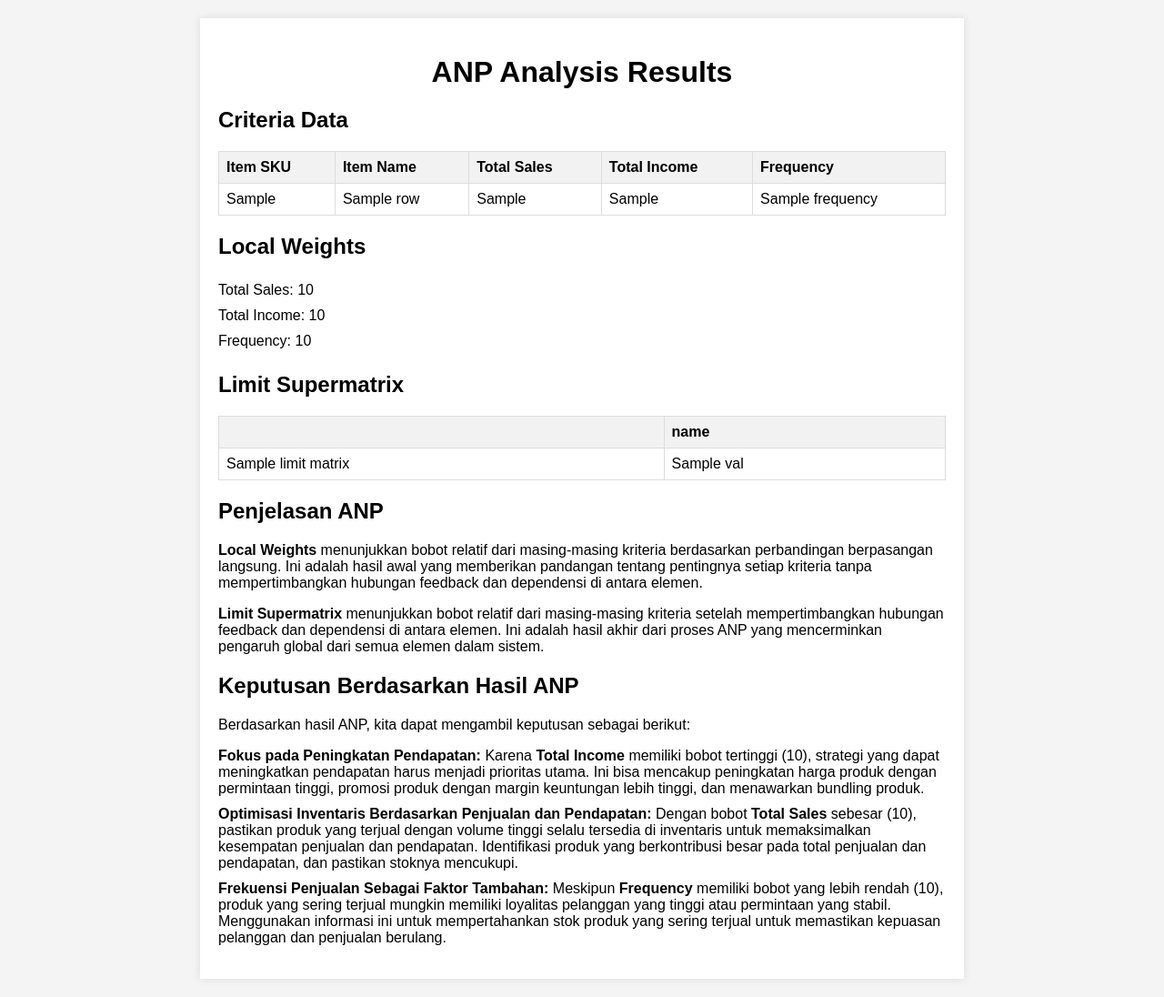
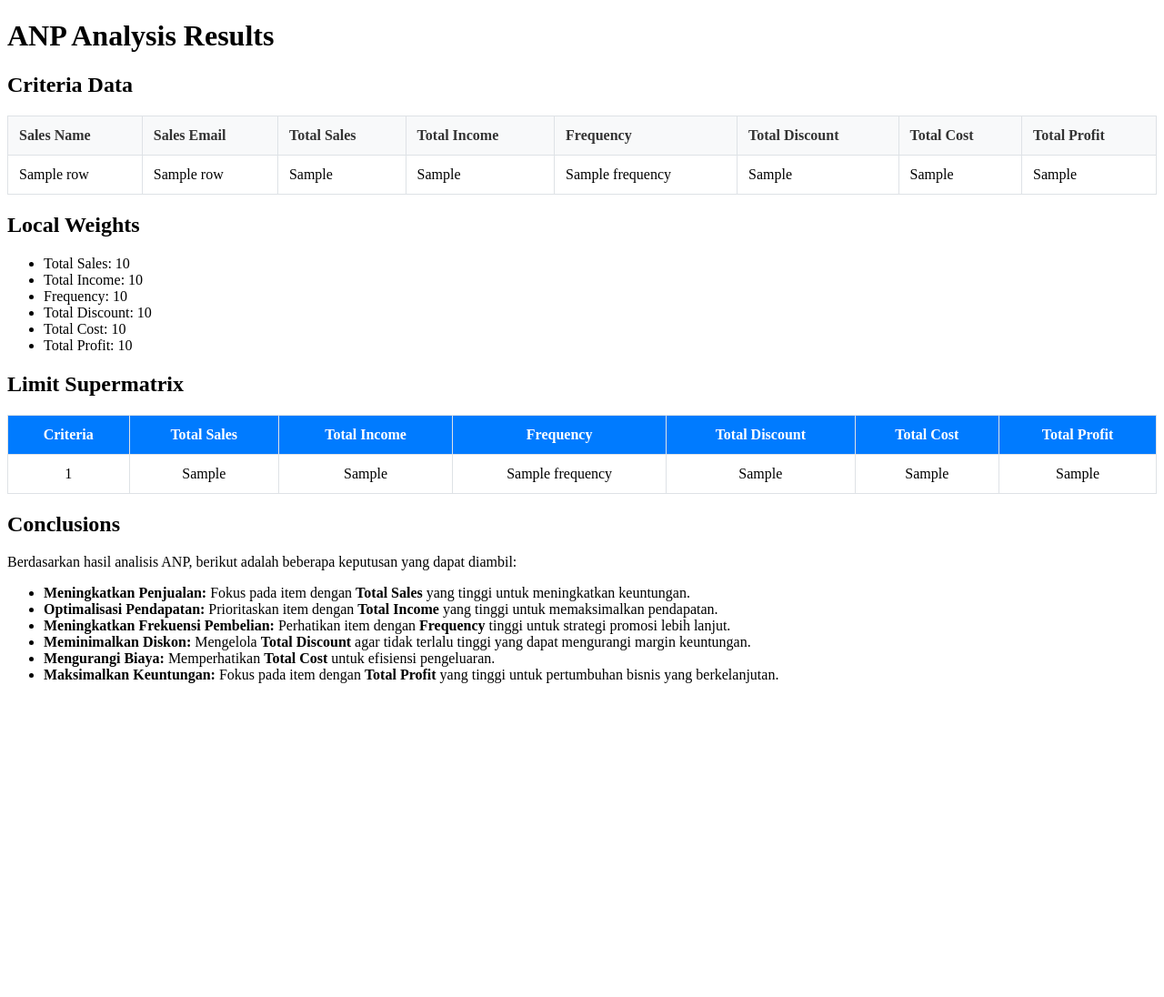
Before and after one commit to mensafri/anp-data-toko, a Flask app: template templates/index.html in a window 1280 px wide. Shown: the whole page at 91% size. After the commit the page ends 751 px from the top, so only its background shows below. Run offline with Flask 2, Linux system fonts and the light colour scheme; the template is opened without the code that fills it: most values are stand-ins (such as "Sample title", 1, 10 or a date in 2020).

Commit message:
update criteria and matrix to 5

```diff
--- a/app.py
+++ b/app.py
@@ -6,32 +6,41 @@ app = Flask(__name__)
 
 
 def calculate_anp():
-    # Membaca file CSV
-    file_path = 'data/Penjualan_Item_berdasarkan_Tanggal-2024-07-01__2024-07-05.csv'
-    data = pd.read_csv(file_path)
+    # Membaca file Excel
+    file_path = 'data/Rincian_Penjualan-2024-07-15__2024-07-21.xlsx'
+    data = pd.read_excel(file_path)
 
     # Mengumpulkan data berdasarkan kriteria
-    total_sales_per_item = data.groupby('item sku')['qty'].sum()
-    total_income_per_item = data.groupby('item sku')['amount'].sum()
-    frequency_per_item = data['item sku'].value_counts()
+    total_sales_per_item = data.groupby('sales name')['subtotal'].sum()
+    total_income_per_item = data.groupby('sales name')['total amount'].sum()
+    frequency_per_item = data['sales name'].value_counts()
+    total_discount_per_item = data.groupby('sales name')['discount'].sum()
+    total_cost_per_item = data.groupby('sales name')['product cost'].sum()
+    total_profit_per_item = data.groupby('sales name')['nett profit'].sum()
 
     # Mengambil nama item
     item_names = data.drop_duplicates(
-        'item sku')[['item sku', 'item name']].set_index('item sku')
+        'sales name')[['sales name', 'sales email']].set_index('sales name')
 
     # Menggabungkan semua data ke dalam satu DataFrame
     criteria_data = pd.DataFrame({
-        'Item Name': item_names['item name'],
+        'Sales Name': item_names['sales email'],
         'Total Sales': total_sales_per_item,
         'Total Income': total_income_per_item,
-        'Frequency': frequency_per_item
+        'Frequency': frequency_per_item,
+        'Total Discount': total_discount_per_item,
+        'Total Cost': total_cost_per_item,
+        'Total Profit': total_profit_per_item
     }).reset_index()
 
-    # Membuat matriks perbandingan berpasangan
+    # Membuat matriks perbandingan berpasangan (contoh asumsi)
     pairwise_matrix = np.array([
-        [1, 1/2, 3],
-        [2, 1, 4],
-        [1/3, 1/4, 1]
+        [1, 1/3, 3, 1/2, 4, 1/4],
+        [3, 1, 5, 2, 6, 1/2],
+        [1/3, 1/5, 1, 1/4, 2, 1/5],
+        [2, 1/2, 4, 1, 5, 1/3],
+        [1/4, 1/6, 1/2, 1/5, 1, 1/6],
+        [4, 2, 5, 3, 6, 1]
     ])
 
     # Normalisasi matriks perbandingan berpasangan
@@ -44,6 +53,9 @@ def calculate_anp():
     supermatrix = np.array([
         local_weights,
         local_weights,
+        local_weights,
+        local_weights,
+        local_weights,
         local_weights
     ])
 
@@ -51,8 +63,10 @@ def calculate_anp():
     limit_supermatrix = np.linalg.matrix_power(supermatrix, 100)
 
     # Membuat DataFrame untuk limit supermatrix dengan label kolom dan baris yang deskriptif
-    limit_supermatrix_df = pd.DataFrame(limit_supermatrix, columns=[
-                                        'Total Sales', 'Total Income', 'Frequency'], index=['Total Sales', 'Total Income', 'Frequency'])
+    limit_supermatrix_df = pd.DataFrame(limit_supermatrix,
+                                        columns=['Total Sales', 'Total Income', 'Frequency',
+                                                 'Total Discount', 'Total Cost', 'Total Profit'],
+                                        index=['Total Sales', 'Total Income', 'Frequency', 'Total Discount', 'Total Cost', 'Total Profit'])
 
     return criteria_data, local_weights, limit_supermatrix_df
 
--- a/static/css/styles.css
+++ b/static/css/styles.css
@@ -1,23 +1,3 @@
-body {
-	font-family: Arial, sans-serif;
-	background-color: #f4f4f4;
-	margin: 0;
-	padding: 20px;
-}
-
-.container {
-	max-width: 800px;
-	margin: auto;
-	background: white;
-	padding: 20px;
-	box-shadow: 0 0 10px rgba(0, 0, 0, 0.1);
-}
-
-h1 {
-	text-align: center;
-	margin-bottom: 20px;
-}
-
 table {
 	width: 100%;
 	border-collapse: collapse;
@@ -27,33 +7,46 @@ table {
 table,
 th,
 td {
-	border: 1px solid #ddd;
+	border: 1px solid #dee2e6;
+	border-spacing: 0; /* Pastikan tidak ada jarak antar sel tabel */
 }
 
 th,
 td {
-	padding: 8px;
+	padding: 12px;
 	text-align: left;
+	vertical-align: middle; /* Pastikan teks di dalam sel tabel tidak terjepit */
 }
 
 th {
+	background-color: #f8f9fa;
+	color: #333;
+	font-weight: bold;
+}
+
+tr:nth-child(even) {
 	background-color: #f2f2f2;
 }
 
-#weights-section ul {
-	list-style-type: none;
-	padding: 0;
+#limit-supermatrix-table {
+	width: 100%; /* Pastikan tabel menggunakan lebar penuh container */
 }
 
-#weights-section ul li {
-	padding: 5px 0;
+#limit-supermatrix-table th,
+#limit-supermatrix-table td {
+	padding: 12px;
+	text-align: center; /* Sesuaikan teks tabel ke tengah untuk tampilan yang konsisten */
 }
 
-#decision-section ul {
-	list-style-type: none;
-	padding: 0;
+#limit-supermatrix-table th {
+	background-color: #007bff;
+	color: #ffffff;
 }
 
-#decision-section ul li {
-	margin-bottom: 10px;
+#limit-supermatrix-table tr:nth-child(even) {
+	background-color: #f8f9fa;
 }
+
+#limit-supermatrix-table tr:hover {
+	background-color: #e2e6ea;
+}
--- a/templates/index.html
+++ b/templates/index.html
@@ -18,21 +18,27 @@
 				<table id="data-table">
 					<thead>
 						<tr>
-							<th>Item SKU</th>
-							<th>Item Name</th>
+							<th>Sales Name</th>
+							<th>Sales Email</th>
 							<th>Total Sales</th>
 							<th>Total Income</th>
 							<th>Frequency</th>
+							<th>Total Discount</th>
+							<th>Total Cost</th>
+							<th>Total Profit</th>
 						</tr>
 					</thead>
 					<tbody>
 						{% for row in data %}
 						<tr>
-							<td>{{ row['item sku'] }}</td>
-							<td>{{ row['Item Name'] }}</td>
+							<td>{{ row['sales name'] }}</td>
+							<td>{{ row['Sales Name'] }}</td>
 							<td>{{ row['Total Sales'] }}</td>
 							<td>{{ row['Total Income'] }}</td>
 							<td>{{ row['Frequency'] }}</td>
+							<td>{{ row['Total Discount'] }}</td>
+							<td>{{ row['Total Cost'] }}</td>
+							<td>{{ row['Total Profit'] }}</td>
 						</tr>
 						{% endfor %}
 					</tbody>
@@ -44,80 +50,75 @@
 					<li>Total Sales: {{ weights[0] }}</li>
 					<li>Total Income: {{ weights[1] }}</li>
 					<li>Frequency: {{ weights[2] }}</li>
+					<li>Total Discount: {{ weights[3] }}</li>
+					<li>Total Cost: {{ weights[4] }}</li>
+					<li>Total Profit: {{ weights[5] }}</li>
 				</ul>
 			</div>
-			<div id="matrix-section">
+			<div id="limit-supermatrix-section">
 				<h2>Limit Supermatrix</h2>
-				<table id="matrix-table">
+				<table id="limit-supermatrix-table">
 					<thead>
 						<tr>
-							<th></th>
-							{% for col in limit_matrix.keys() %}
-							<th>{{ col }}</th>
-							{% endfor %}
+							<th>Criteria</th>
+							<th>Total Sales</th>
+							<th>Total Income</th>
+							<th>Frequency</th>
+							<th>Total Discount</th>
+							<th>Total Cost</th>
+							<th>Total Profit</th>
 						</tr>
 					</thead>
 					<tbody>
-						{% for row_label, row in limit_matrix.items() %}
+						{% for index, row in limit_matrix.items() %}
 						<tr>
-							<td>{{ row_label }}</td>
-							{% for col_label, val in row.items() %}
-							<td>{{ val }}</td>
-							{% endfor %}
+							<td>{{ index }}</td>
+							<td>{{ row['Total Sales'] }}</td>
+							<td>{{ row['Total Income'] }}</td>
+							<td>{{ row['Frequency'] }}</td>
+							<td>{{ row['Total Discount'] }}</td>
+							<td>{{ row['Total Cost'] }}</td>
+							<td>{{ row['Total Profit'] }}</td>
 						</tr>
 						{% endfor %}
 					</tbody>
 				</table>
 			</div>
-			<div id="explanation-section">
-				<h2>Penjelasan ANP</h2>
+			<div id="conclusions-section">
+				<h2>Conclusions</h2>
 				<p>
-					<strong>Local Weights</strong> menunjukkan bobot relatif dari
-					masing-masing kriteria berdasarkan perbandingan berpasangan langsung.
-					Ini adalah hasil awal yang memberikan pandangan tentang pentingnya
-					setiap kriteria tanpa mempertimbangkan hubungan feedback dan
-					dependensi di antara elemen.
-				</p>
-				<p>
-					<strong>Limit Supermatrix</strong> menunjukkan bobot relatif dari
-					masing-masing kriteria setelah mempertimbangkan hubungan feedback dan
-					dependensi di antara elemen. Ini adalah hasil akhir dari proses ANP
-					yang mencerminkan pengaruh global dari semua elemen dalam sistem.
-				</p>
-			</div>
-			<div id="decision-section">
-				<h2>Keputusan Berdasarkan Hasil ANP</h2>
-				<p>
-					Berdasarkan hasil ANP, kita dapat mengambil keputusan sebagai berikut:
+					Berdasarkan hasil analisis ANP, berikut adalah beberapa keputusan yang
+					dapat diambil:
 				</p>
 				<ul>
 					<li>
-						<strong>Fokus pada Peningkatan Pendapatan:</strong> Karena
-						<strong>Total Income</strong> memiliki bobot tertinggi ({{
-						weights[1] }}), strategi yang dapat meningkatkan pendapatan harus
-						menjadi prioritas utama. Ini bisa mencakup peningkatan harga produk
-						dengan permintaan tinggi, promosi produk dengan margin keuntungan
-						lebih tinggi, dan menawarkan bundling produk.
+						<strong>Meningkatkan Penjualan:</strong> Fokus pada item dengan
+						<strong>Total Sales</strong> yang tinggi untuk meningkatkan
+						keuntungan.
 					</li>
 					<li>
-						<strong
-							>Optimisasi Inventaris Berdasarkan Penjualan dan
-							Pendapatan:</strong
-						>
-						Dengan bobot <strong>Total Sales</strong> sebesar ({{ weights[0]
-						}}), pastikan produk yang terjual dengan volume tinggi selalu
-						tersedia di inventaris untuk memaksimalkan kesempatan penjualan dan
-						pendapatan. Identifikasi produk yang berkontribusi besar pada total
-						penjualan dan pendapatan, dan pastikan stoknya mencukupi.
+						<strong>Optimalisasi Pendapatan:</strong> Prioritaskan item dengan
+						<strong>Total Income</strong> yang tinggi untuk memaksimalkan
+						pendapatan.
 					</li>
 					<li>
-						<strong>Frekuensi Penjualan Sebagai Faktor Tambahan:</strong>
-						Meskipun <strong>Frequency</strong> memiliki bobot yang lebih rendah
-						({{ weights[2] }}), produk yang sering terjual mungkin memiliki
-						loyalitas pelanggan yang tinggi atau permintaan yang stabil.
-						Menggunakan informasi ini untuk mempertahankan stok produk yang
-						sering terjual untuk memastikan kepuasan pelanggan dan penjualan
-						berulang.
+						<strong>Meningkatkan Frekuensi Pembelian:</strong> Perhatikan item
+						dengan <strong>Frequency</strong> tinggi untuk strategi promosi
+						lebih lanjut.
+					</li>
+					<li>
+						<strong>Meminimalkan Diskon:</strong> Mengelola
+						<strong>Total Discount</strong> agar tidak terlalu tinggi yang dapat
+						mengurangi margin keuntungan.
+					</li>
+					<li>
+						<strong>Mengurangi Biaya:</strong> Memperhatikan
+						<strong>Total Cost</strong> untuk efisiensi pengeluaran.
+					</li>
+					<li>
+						<strong>Maksimalkan Keuntungan:</strong> Fokus pada item dengan
+						<strong>Total Profit</strong> yang tinggi untuk pertumbuhan bisnis
+						yang berkelanjutan.
 					</li>
 				</ul>
 			</div>
```
Also changed, not shown: 1 other file.
